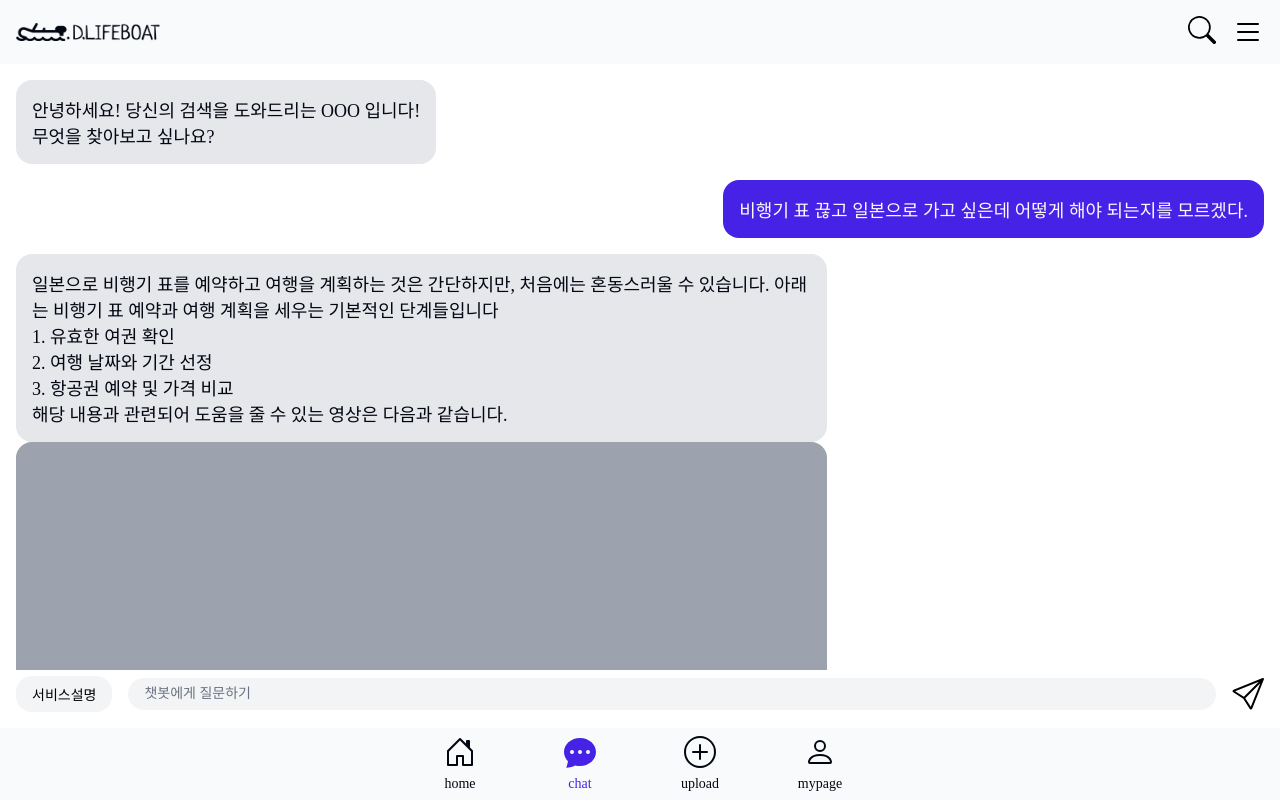
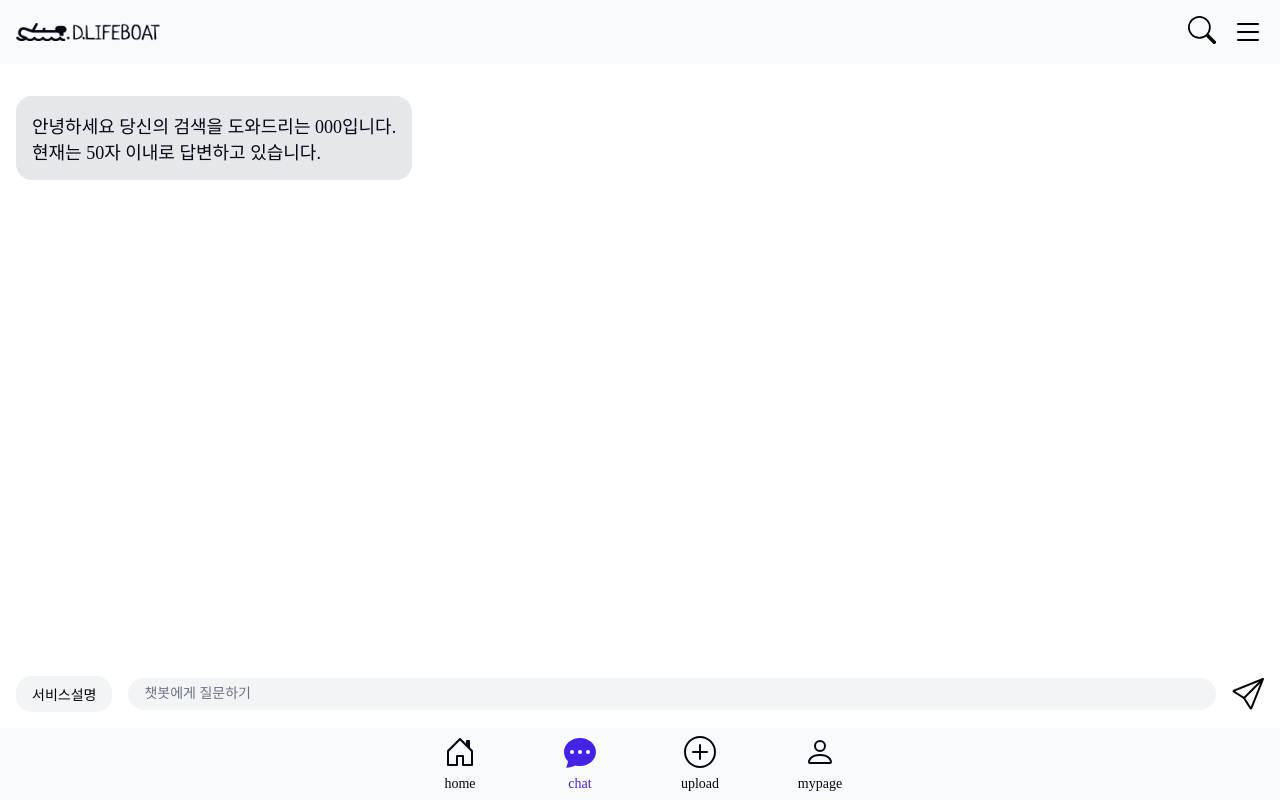
Before and after one commit to hin6150/LikeLion11th-HackerTon, a React (Create React App) app: page /chat in a window 1280 px wide. Built offline with nearby package versions, Linux system fonts and the light colour scheme; a web font is replaced by a local one.

Commit message:
Feat - ChatGPT API 적용(#15)

```diff
--- a/src/components/chat/Chat.tsx
+++ b/src/components/chat/Chat.tsx
@@ -1,11 +1,68 @@
 /** @jsxImportSource @emotion/react */
 import { css } from '@emotion/react';
-import React from 'react';
+import React, { useEffect, useState } from 'react';
 import { BsSend } from 'react-icons/bs';
+import { v4 as uuidv4 } from 'uuid';
 import theme from '../../styles/theme';
 import { ChatBox, ChatHistory, ChatImageBox, ChatInputContainer } from './components';
+import { usePostChatMutation } from '../../store/memberSlice';
 
 const Chat = () => {
+  const [message, setMessage] = useState('');
+  const [messageList, setMessageList] = useState<
+    Array<{ type: 'gpt' | 'user'; message: string; video?: [] }>
+  >([
+    {
+      type: 'gpt',
+      message:
+        '안녕하세요 당신의 검색을 도와드리는 000입니다.\n현재는 50자 이내로 답변하고 있습니다.',
+    },
+  ]);
+  const [postChat, { isLoading, isError }] = usePostChatMutation(); // POST 요청 훅
+
+  useEffect(() => {
+    if (isError) {
+      alert('ERROR!');
+    }
+  }, [isError]);
+
+  const handleSend = async () => {
+    if (message === '') return;
+
+    setMessageList((prevData) => [
+      ...prevData,
+      { type: 'user', message }, // 새로운 데이터를 추가하는 방식으로 변경
+    ]);
+    setMessage('');
+    try {
+      const result = await postChat(message); // POST 요청 보내기
+
+      if ('data' in result) {
+        const responseData = result.data;
+        const transformedMessage = responseData.replace(/\\n/g, '\n').replace(/\./g, '.\n'); // .을 .\n으로 바꿈
+        console.log('요청성공!', responseData);
+        setMessageList((prevData) => [
+          ...prevData,
+          { type: 'gpt', message: transformedMessage, video: responseData.recommendVideo },
+        ]);
+      } else if ('error' in result) {
+        console.log('요청실패!', result);
+        setMessageList((prevData) => [
+          ...prevData,
+          { type: 'gpt', message: '에러! 올바르게 입력해주세요.' },
+        ]);
+      }
+    } catch (error) {
+      console.error('GPT 요청에 실패했습니다.', error);
+    }
+  };
+
+  const handleKeyPress = (e: React.KeyboardEvent<HTMLInputElement>) => {
+    if (!isLoading && e.key === 'Enter') {
+      handleSend();
+    }
+  };
+
   return (
     <div
       css={css`
@@ -23,45 +80,22 @@ const Chat = () => {
           height: calc(100vh - 21rem);
         `}
       >
+        {messageList.map((data) => {
+          const uniqueKey = uuidv4();
+          return (
             <div
+              key={uniqueKey}
               css={css`
-            margin: 0 1.6rem;
                 display: flex;
                 flex-direction: column;
-            gap: 1.6rem;
+                margin: 1.6rem;
               `}
             >
-          <ChatBox type="gpt">
-            안녕하세요! 당신의 검색을 도와드리는 OOO 입니다! <br /> 무엇을 찾아보고 싶나요?
-          </ChatBox>
-          <ChatBox type="user">
-            비행기 표 끊고 일본으로 가고 싶은데 어떻게 해야 되는지를 모르겠다.
-          </ChatBox>
-          <div>
-            <ChatBox type="gpt">
-              일본으로 비행기 표를 예약하고 여행을 계획하는 것은 간단하지만, 처음에는 혼동스러울 수
-              있습니다. 아래는 비행기 표 예약과 여행 계획을 세우는 기본적인 단계들입니다
-              <br />
-              1. 유효한 여권 확인
-              <br />
-              2. 여행 날짜와 기간 선정
-              <br />
-              3. 항공권 예약 및 가격 비교
-              <br />
-              해당 내용과 관련되어 도움을 줄 수 있는 영상은 다음과 같습니다.
-            </ChatBox>
-            <ChatImageBox />
+              <ChatBox type={data.type}>{data.message}</ChatBox>
+              {data.video && data.video.length > 0 ? <ChatImageBox /> : null}
             </div>
-          <ChatBox type="gpt">
-            안녕하세요! 당신의 검색을 도와드리는 OOO 입니다! <br /> 무엇을 찾아보고 싶나요?
-          </ChatBox>
-          <ChatBox type="gpt">
-            안녕하세요! 당신의 검색을 도와드리는 OOO 입니다! <br /> 무엇을 찾아보고 싶나요?
-          </ChatBox>
-          <ChatBox type="gpt">
-            안녕하세요! 당신의 검색을 도와드리는 OOO 입니다! <br /> 무엇을 찾아보고 싶나요?
-          </ChatBox>
-        </div>
+          );
+        })}
         <ChatInputContainer>
           <button
             type="button"
@@ -94,7 +128,13 @@ const Chat = () => {
                 border-radius: 3.2rem;
               }
             `}
+            value={message}
+            onChange={(e: any) => {
+              setMessage(e.target.value);
+            }}
+            onKeyDown={handleKeyPress}
           />
+          {!isLoading ? (
             <BsSend
               css={css`
                 font-size: 3.2rem;
@@ -102,7 +142,11 @@ const Chat = () => {
                   font-size: 4.8rem;
                 }
               `}
+              onClick={handleSend}
             />
+          ) : (
+            <p>Loading</p>
+          )}
         </ChatInputContainer>
       </div>
       <div
--- a/src/components/chat/components.tsx
+++ b/src/components/chat/components.tsx
@@ -28,7 +28,13 @@ export const ChatBox = ({ type, children }: { type: 'gpt' | 'user'; children: Re
         }
       `}
     >
-      <p>{children}</p>
+      <p
+        css={css`
+          white-space: pre-wrap;
+        `}
+      >
+        {children}
+      </p>
     </div>
   );
 };
```
Lines whose indentation alone changed are shown as unchanged.
